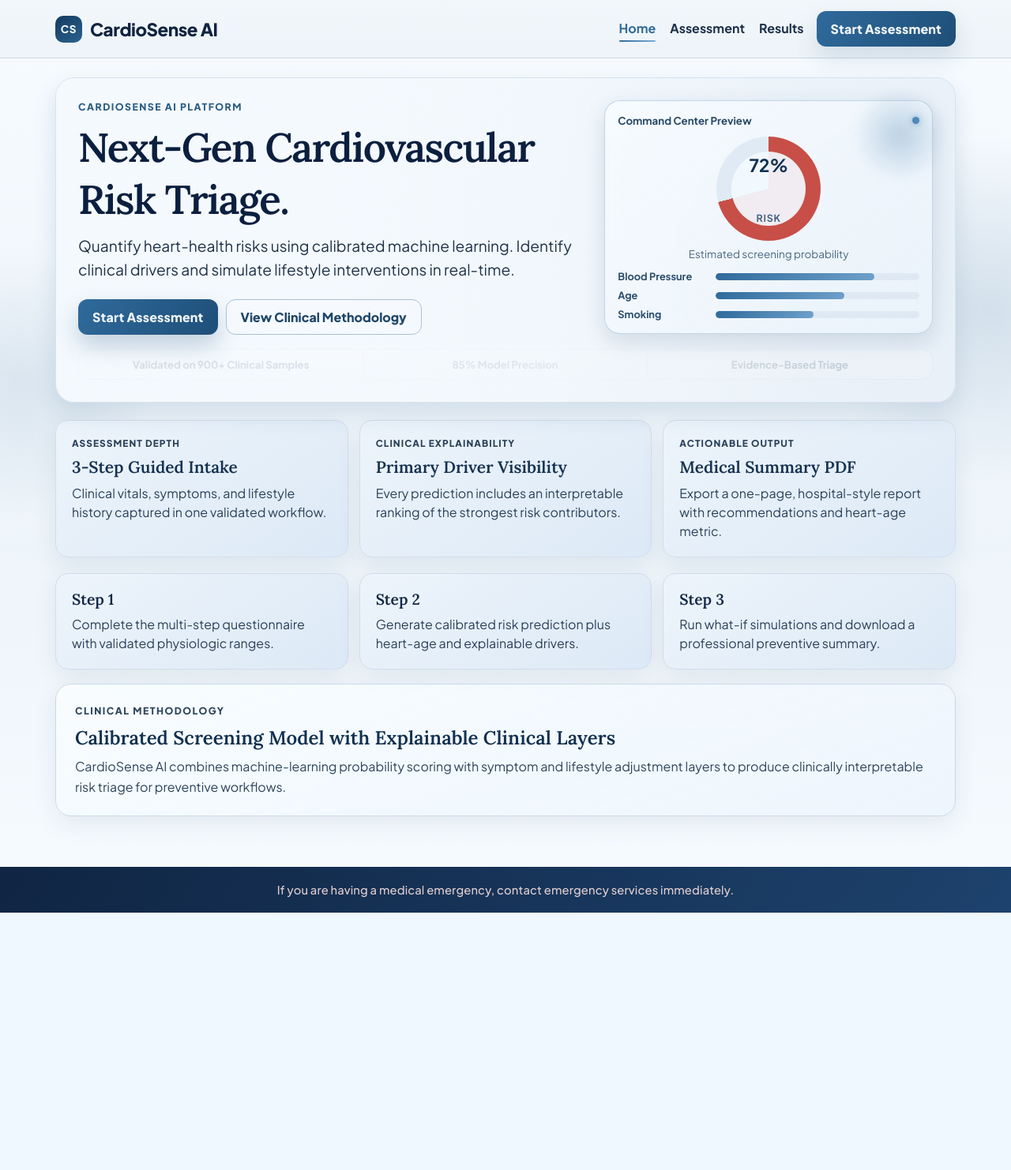
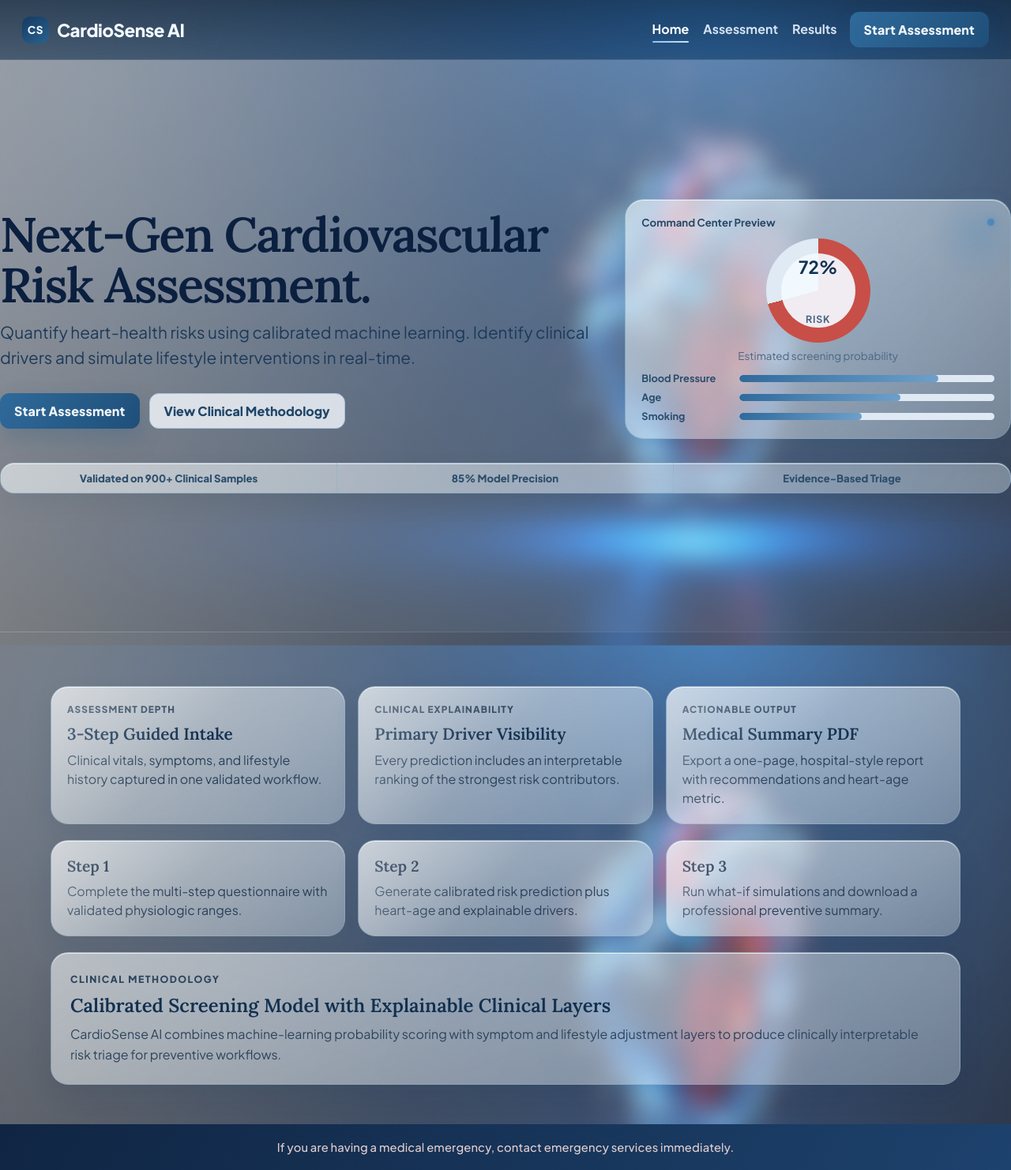
Before and after one commit to ayushmishra00130/cardiosense-ai, a Flask app: page / in a window 1280 px wide. Shown: the whole page at 79% size. Before the commit the page ends 1156 px from the top, so only its background shows below. Run offline with Flask 3, Linux system fonts and the light colour scheme; parts of the project's set-up code (start-up, migrations or seed data) failed here and were passed over.

Commit message:
UI enhanced

```diff
--- a/server/static/style.css
+++ b/server/static/style.css
@@ -3,7 +3,8 @@
 :root {
     --nav-bg: #edf3f8;
     --page-bg: #f6f9fc;
-    --hero-overlay: rgba(246, 250, 254, 0.8);
+    --hero-background: url('/static/hero-background.png');
+    --hero-overlay: rgba(246, 250, 254, 0.42);
     --ink: #10233f;
     --muted: #4d6178;
     --primary: #2f6a9b;
@@ -33,6 +34,14 @@ body {
         linear-gradient(180deg, #f7fbff 0%, #edf4fa 60%, #f7fbff 100%);
 }
 
+body[data-page="home"] {
+    background:
+    linear-gradient(114deg, rgba(246, 251, 255, 0.46) 0%, rgba(230, 243, 253, 0.27) 48%, rgba(212, 231, 246, 0.2) 100%),
+    radial-gradient(circle at 10% 14%, rgba(128, 167, 198, 0.15) 0%, rgba(128, 167, 198, 0) 34%),
+    radial-gradient(circle at 88% 18%, rgba(89, 137, 175, 0.14) 0%, rgba(89, 137, 175, 0) 36%),
+    var(--hero-background) center center / cover no-repeat fixed;
+}
+
 a {
     color: inherit;
     text-decoration: none;
@@ -43,6 +52,13 @@ a {
     margin: 0 auto;
     padding: 24px 20px 40px;
     animation: pageFade 0.45s ease;
+}
+
+body[data-page="home"] .page-shell {
+    max-width: none;
+    margin: 0;
+    padding: 0;
+    animation: none;
 }
 
 @keyframes pageFade {
@@ -60,15 +76,15 @@ a {
     position: sticky;
     top: 0;
     z-index: 30;
-    background: linear-gradient(180deg, #f2f7fb, var(--nav-bg));
-    border-bottom: 1px solid var(--line);
-    backdrop-filter: blur(7px);
+    background: linear-gradient(180deg, rgba(11, 34, 57, 0.66), rgba(16, 48, 76, 0.44));
+    border-bottom: 1px solid rgba(160, 190, 214, 0.34);
+    backdrop-filter: blur(8px) saturate(130%);
 }
 
 .topbar-inner {
-    max-width: 1180px;
+    max-width: 1320px;
     margin: 0 auto;
-    padding: 14px 20px;
+    padding: 15px 28px;
     display: flex;
     align-items: center;
     gap: 16px;
@@ -98,6 +114,7 @@ a {
     font-weight: 800;
     font-size: 1.4rem;
     letter-spacing: -0.02em;
+    color: #f2f8ff;
 }
 
 .nav-links {
@@ -105,19 +122,20 @@ a {
     display: flex;
     align-items: center;
     gap: 18px;
-    color: #1c2f48;
+    color: rgba(228, 240, 252, 0.92);
     font-weight: 700;
 }
 
 .nav-links a {
     position: relative;
     padding-bottom: 3px;
+    color: rgba(228, 240, 252, 0.92);
     transition: color 0.2s ease;
 }
 
 .nav-links a:hover,
 .nav-links a.is-active {
-    color: var(--primary);
+    color: #ffffff;
 }
 
 .nav-links a.is-active::after {
@@ -128,7 +146,7 @@ a {
     bottom: -4px;
     height: 2px;
     border-radius: 999px;
-    background: linear-gradient(120deg, var(--primary), #79add8);
+    background: linear-gradient(120deg, #8dc3ee, #c6e3ff);
 }
 
 .help-btn,
@@ -179,6 +197,19 @@ a {
     margin-bottom: 22px;
 }
 
+body[data-page="home"] .hero {
+    min-height: calc(100vh - 75px);
+    border-radius: 0;
+    border: 0;
+    box-shadow: none;
+    margin-bottom: 0;
+    display: flex;
+    flex-direction: column;
+    justify-content: center;
+    padding: clamp(28px, 4.5vw, 68px) clamp(18px, 5vw, 72px) 26px;
+    background: transparent;
+}
+
 .hero::before {
     content: "";
     position: absolute;
@@ -187,6 +218,12 @@ a {
         linear-gradient(90deg, var(--hero-overlay) 0%, rgba(246, 250, 254, 0.86) 55%, rgba(246, 250, 254, 0.62) 100%),
         radial-gradient(circle at 80% 50%, rgba(94, 130, 168, 0.26), rgba(94, 130, 168, 0) 60%);
     pointer-events: none;
+}
+
+body[data-page="home"] .hero::before {
+    background:
+    linear-gradient(112deg, rgba(247, 251, 255, 0.24) 0%, rgba(233, 245, 254, 0.14) 54%, rgba(216, 234, 248, 0.06) 100%),
+    radial-gradient(circle at 84% 48%, rgba(60, 119, 166, 0.1) 0%, rgba(60, 119, 166, 0.02) 34%, rgba(60, 119, 166, 0) 62%);
 }
 
 .hero-inner {
@@ -236,6 +273,10 @@ a {
     padding: 28px;
 }
 
+body[data-page="home"] .hero-split {
+    padding: 0;
+}
+
 .hero-grid {
     position: relative;
     z-index: 1;
@@ -243,6 +284,12 @@ a {
     grid-template-columns: 1.55fr 1fr;
     align-items: center;
     gap: 22px;
+}
+
+body[data-page="home"] .hero-grid {
+    width: min(1320px, 100%);
+    margin: 0 auto;
+    gap: clamp(20px, 3vw, 34px);
 }
 
 .hero-left {
@@ -254,8 +301,25 @@ a {
     max-width: 700px;
 }
 
+body[data-page="home"] .hero-left h1 {
+    margin-top: 0;
+    font-size: clamp(2.2rem, 4.8vw, 4.6rem);
+    line-height: 1.04;
+}
+
+body[data-page="home"] .hero-left .hero-copy {
+    max-width: 860px;
+    font-size: clamp(1.04rem, 1.62vw, 1.85rem);
+    color: #1d3a59;
+}
+
 .hero-actions-left {
     display: flex;
+}
+
+body[data-page="home"] .hero-actions-left {
+    margin-top: 28px;
+    gap: 12px;
 }
 
 .hero-cta-glow {
@@ -290,7 +354,7 @@ a {
     right: -18px;
     top: -16px;
     background: radial-gradient(circle, rgba(91, 141, 183, 0.35) 0%, rgba(91, 141, 183, 0) 70%);
-    filter: blur(6px);
+    filter: blur(2px);
 }
 
 .hero-preview-card {
@@ -301,6 +365,15 @@ a {
     background: linear-gradient(145deg, rgba(248, 252, 255, 0.74), rgba(235, 244, 252, 0.62));
     box-shadow: 0 10px 28px rgba(25, 67, 102, 0.14);
     backdrop-filter: blur(8px);
+}
+
+body[data-page="home"] .hero-preview-card {
+    border-color: rgba(121, 160, 190, 0.52);
+    border-radius: 24px;
+    padding: 20px;
+    background: linear-gradient(145deg, rgba(252, 255, 255, 0.55), rgba(232, 244, 253, 0.34));
+    box-shadow: 0 16px 34px rgba(15, 46, 73, 0.12), inset 0 1px 0 rgba(255, 255, 255, 0.72);
+    backdrop-filter: blur(3px);
 }
 
 .hero-preview-head {
@@ -416,6 +489,32 @@ a {
     overflow: hidden;
 }
 
+body[data-page="home"] .trust-bar {
+    width: min(1320px, 100%);
+    margin: clamp(20px, 3vw, 30px) auto 0;
+    border-color: rgba(122, 163, 194, 0.45);
+    border-radius: 18px;
+    background: linear-gradient(120deg, rgba(248, 253, 255, 0.6), rgba(227, 241, 251, 0.38));
+    backdrop-filter: blur(3px);
+    box-shadow: 0 12px 30px rgba(18, 52, 80, 0.08), inset 0 1px 0 rgba(255, 255, 255, 0.68);
+}
+
+body[data-page="home"] .trust-bar p {
+    color: #2d4f6d;
+    font-weight: 800;
+    border-right-color: rgba(148, 177, 201, 0.58);
+}
+
+.home-flow {
+    width: min(1320px, 100%);
+    margin: 0 auto;
+    padding: clamp(24px, 4vw, 50px) clamp(18px, 5vw, 72px) 50px;
+}
+
+body[data-page="home"] .home-flow {
+    margin-top: clamp(10px, 1.4vw, 18px);
+}
+
 .trust-bar p {
     margin: 0;
     padding: 10px 12px;
@@ -503,6 +602,51 @@ a {
     margin: 0;
     color: #2b4059;
     line-height: 1.5;
+}
+
+body[data-page="home"] .impact-grid {
+    margin: 0 0 20px;
+    gap: 16px;
+}
+
+body[data-page="home"] .steps {
+    gap: 16px;
+}
+
+body[data-page="home"] .impact-card,
+body[data-page="home"] .step-card,
+body[data-page="home"] .methodology-card {
+    border-color: rgba(121, 162, 193, 0.42);
+    border-radius: 22px;
+    background: linear-gradient(158deg, rgba(252, 255, 255, 0.56), rgba(232, 245, 254, 0.34));
+    backdrop-filter: blur(3px);
+    box-shadow: 0 14px 32px rgba(12, 38, 61, 0.09), inset 0 1px 0 rgba(255, 255, 255, 0.74);
+}
+
+body[data-page="home"] .impact-card,
+body[data-page="home"] .step-card {
+    position: relative;
+    overflow: hidden;
+}
+
+body[data-page="home"] .impact-card::before,
+body[data-page="home"] .step-card::before {
+    content: "";
+    position: absolute;
+    inset: 0;
+    background: linear-gradient(132deg, rgba(255, 255, 255, 0.34) 0%, rgba(255, 255, 255, 0) 46%);
+    pointer-events: none;
+}
+
+body[data-page="home"] .impact-card:hover,
+body[data-page="home"] .step-card:hover,
+body[data-page="home"] .methodology-card:hover {
+    transform: translateY(-6px);
+    box-shadow: 0 18px 36px rgba(12, 38, 61, 0.12), inset 0 1px 0 rgba(255, 255, 255, 0.78);
+}
+
+body[data-page="home"] .methodology-card {
+    margin-top: 20px;
 }
 
 .page-head {
@@ -1068,6 +1212,10 @@ select:focus {
     justify-content: center;
 }
 
+body[data-page="home"] .site-footer {
+    margin-top: 0;
+}
+
 .footer-alert {
     margin: 0;
     color: #f6dedc;
--- a/server/templates/home.html
+++ b/server/templates/home.html
@@ -7,8 +7,7 @@
 <section class="hero hero-split">
     <div class="hero-grid">
         <div class="hero-left">
-            <p class="hero-kicker">CardioSense AI Platform</p>
-            <h1>Next-Gen Cardiovascular Risk Triage.</h1>
+            <h1>Next-Gen Cardiovascular Risk Assessment.</h1>
             <p class="hero-copy">
                 Quantify heart-health risks using calibrated machine learning. Identify clinical drivers and simulate lifestyle interventions in real-time.
             </p>
@@ -56,6 +55,7 @@
     </div>
 </section>
 
+<div class="home-flow">
     <section class="impact-grid">
         <article class="impact-card">
             <p class="impact-label">Assessment Depth</p>
@@ -96,4 +96,5 @@
             CardioSense AI combines machine-learning probability scoring with symptom and lifestyle adjustment layers to produce clinically interpretable risk triage for preventive workflows.
         </p>
     </section>
+</div>
 {% endblock %}
```
Also changed, not shown: other parts of server/static/style.css (+50 -0 lines), server/images/hero background.png (added), server/static/hero-background.png (added). Lines whose indentation alone changed are shown as unchanged.
